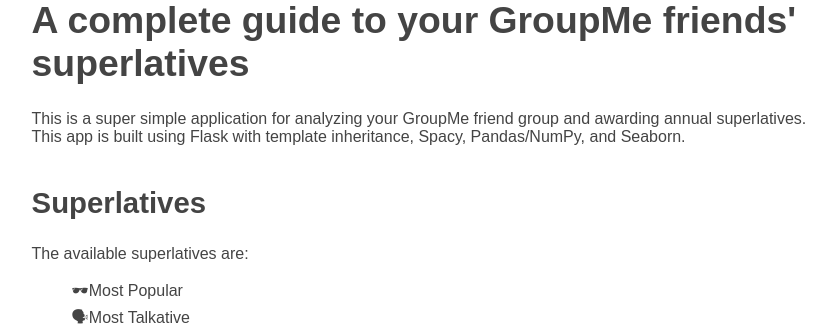
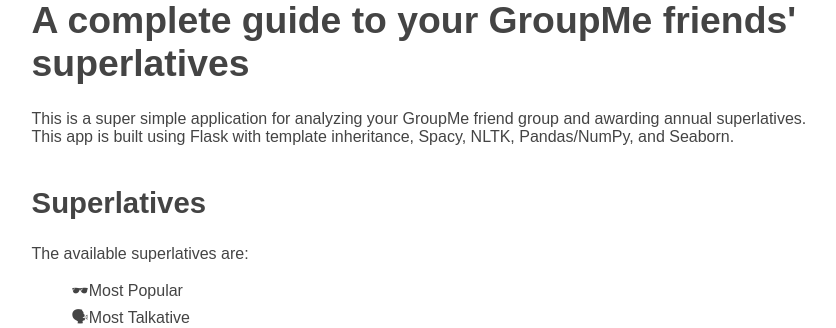
Before and after one commit to danblevins/groupme-nlp, a Flask app: page / in a window 1280 px wide. Shown: the part 122-450 px from the top of the page, without its empty margins (218-1054 px from the left). Run offline with Flask 2, Linux system fonts and the light colour scheme.

Commit message:
Update index.html

```diff
--- a/templates/index.html
+++ b/templates/index.html
@@ -2,15 +2,17 @@
 <!DOCTYPE html>
 <html lang="en" dir="ltr">
 {% block content %}
+
 <head>
-        <link rel= "stylesheet" type= "text/css" href= "{{ url_for('static',filename='css/index.css') }}">
+    <link rel="stylesheet" type="text/css" href="{{ url_for('static',filename='css/index.css') }}">
     <link rel="icon" type="image/x-icon" href="../static/images/groupme.png">
 </head>
+
 <body>
     <div class="intro">
         <h1>A complete guide to your GroupMe friends' superlatives</h1>
         <p>This is a super simple application for analyzing your GroupMe friend group and awarding annual superlatives.
-                This app is built using Flask with template inheritance, Spacy, Pandas/NumPy, and Seaborn.
+            This app is built using Flask with template inheritance, Spacy, NLTK, Pandas/NumPy, and Seaborn.
         </p>
     </div>
     <div class="content">
@@ -25,12 +27,15 @@
             <li>✊Most Supportive</li>
         </ul>
         <h2>Examples</h2>
-            <p>Go to <a href="/superlatives">superlatives</a>, <a href="/timeseries">time series NLP analysis</a>, <a href="/textual">textual NLP analysis</a></p>
+        <p>Go to <a href="/superlatives">superlatives</a>, <a href="/timeseries">time series NLP analysis</a>, <a
+                href="/textual">textual NLP analysis</a></p>
         <h2>Documentation</h2>
-            <p>Simply visit <a href="https://web.groupme.com/profile/export" target="_blank">https://web.groupme.com/profile/export</a>,
+        <p>Simply visit <a href="https://web.groupme.com/profile/export"
+                target="_blank">https://web.groupme.com/profile/export</a>,
             click "Create Export", choose "Message Data", and select the group.
         </p>
-            <p>Once the file is exported, download and unzip it, upload the <i>message.json</i> file to this site, and hit the submit button.</p>
+        <p>Once the file is exported, download and unzip it, upload the <i>message.json</i> file to this site, and hit
+            the submit button.</p>
         <br>
         <br>
         <div class="submit">
@@ -53,4 +58,5 @@
     </div>
 </body>
 {% endblock %}
+
 </html>
```
Lines whose indentation alone changed are shown as unchanged.
